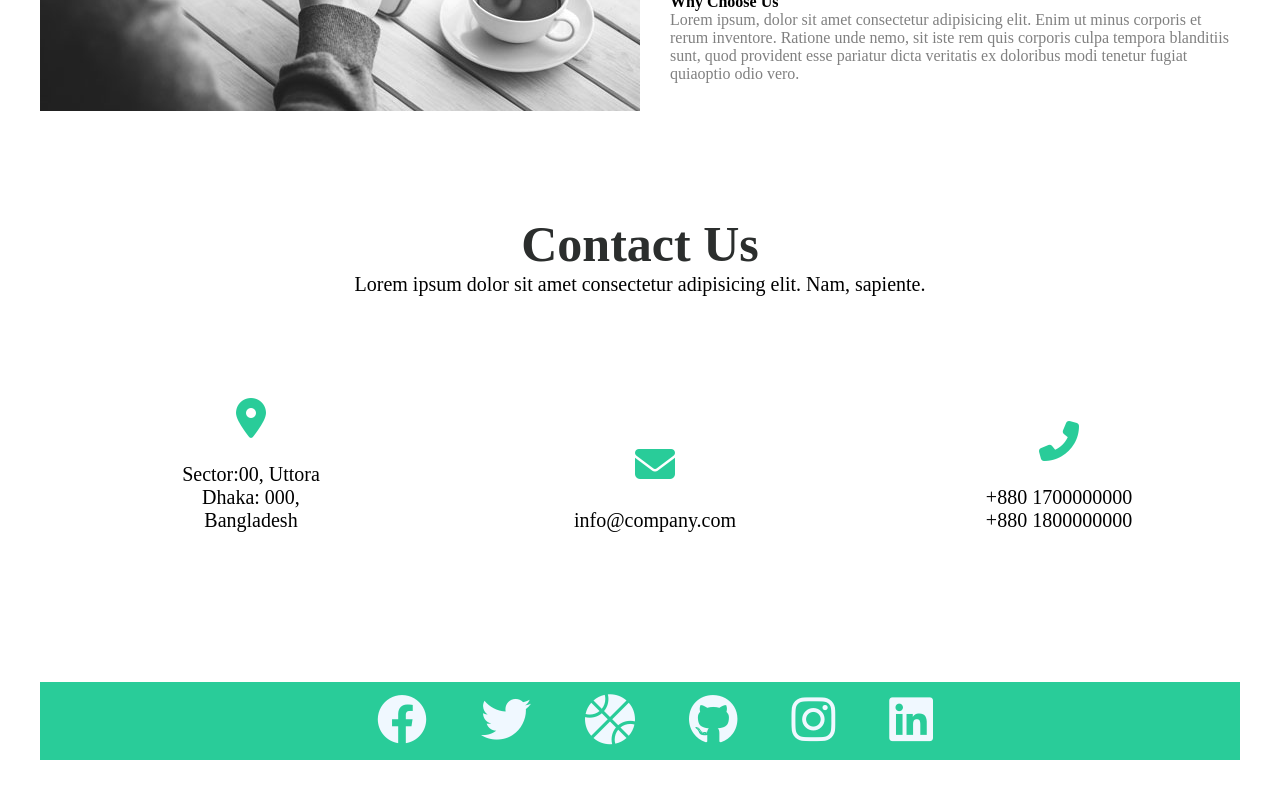
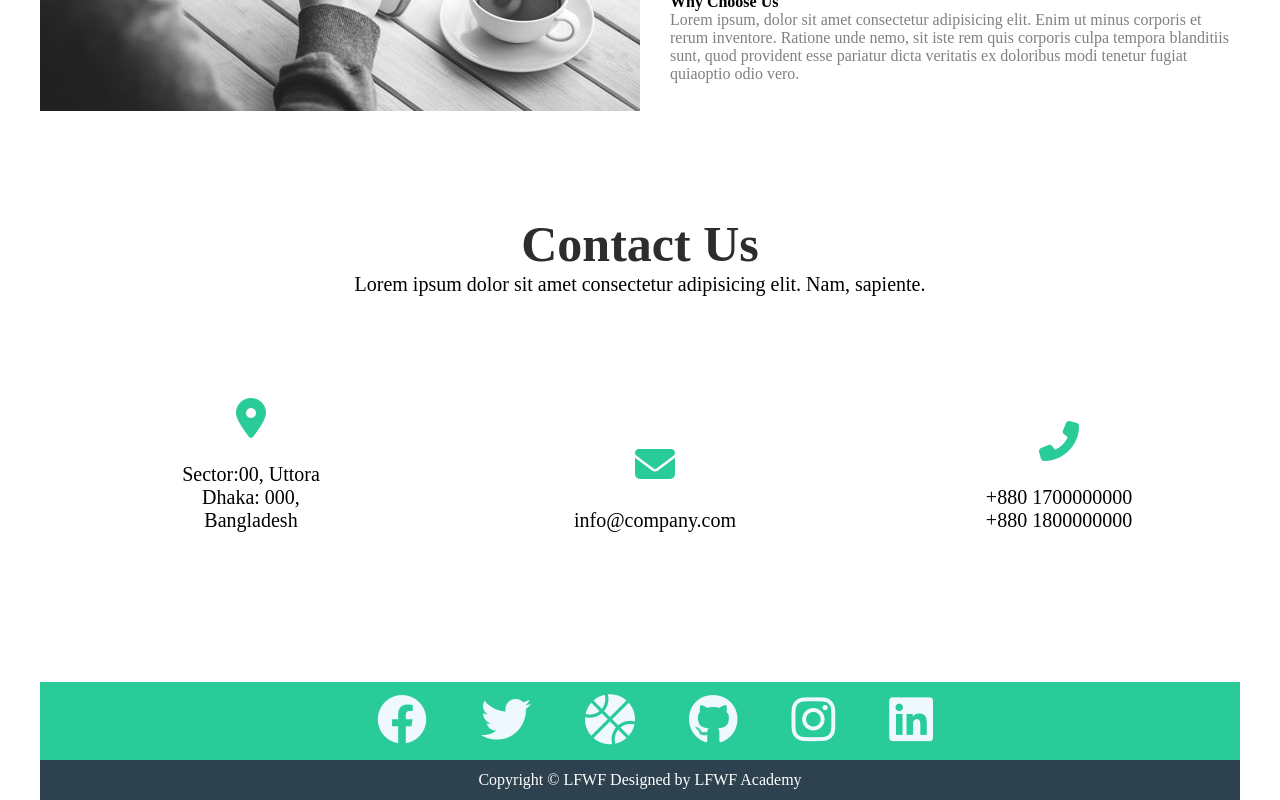
Before and after one commit to Munjar22/Assignment-15, a plain HTML site: page index.html in a window 1280 px wide. Shown: the part 1831-2631 px from the top of the page. Before the commit the page ends 2591 px from the top, so only its background shows below. Drawn offline with Linux system fonts and the light colour scheme.

Commit message:
Update index.html

```diff
--- a/index.html
+++ b/index.html
@@ -104,6 +104,10 @@
         </div>
     </div>
     </div>
+<div class="footerbtm">
+        <p>Copyright &copy; LFWF Designed by LFWF Academy</p>
+    </div>
 </div>
+
 </body>
 </html>
```
